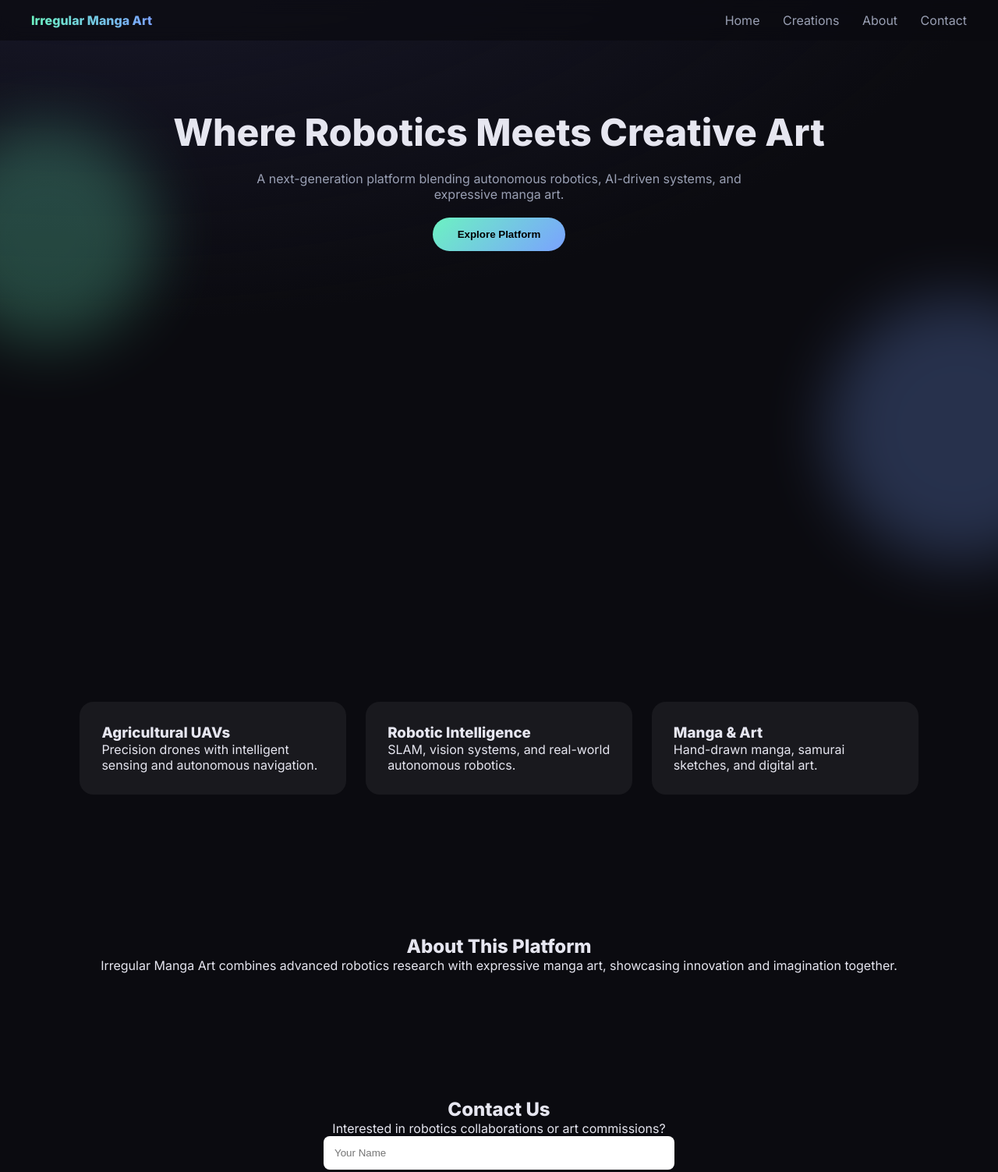
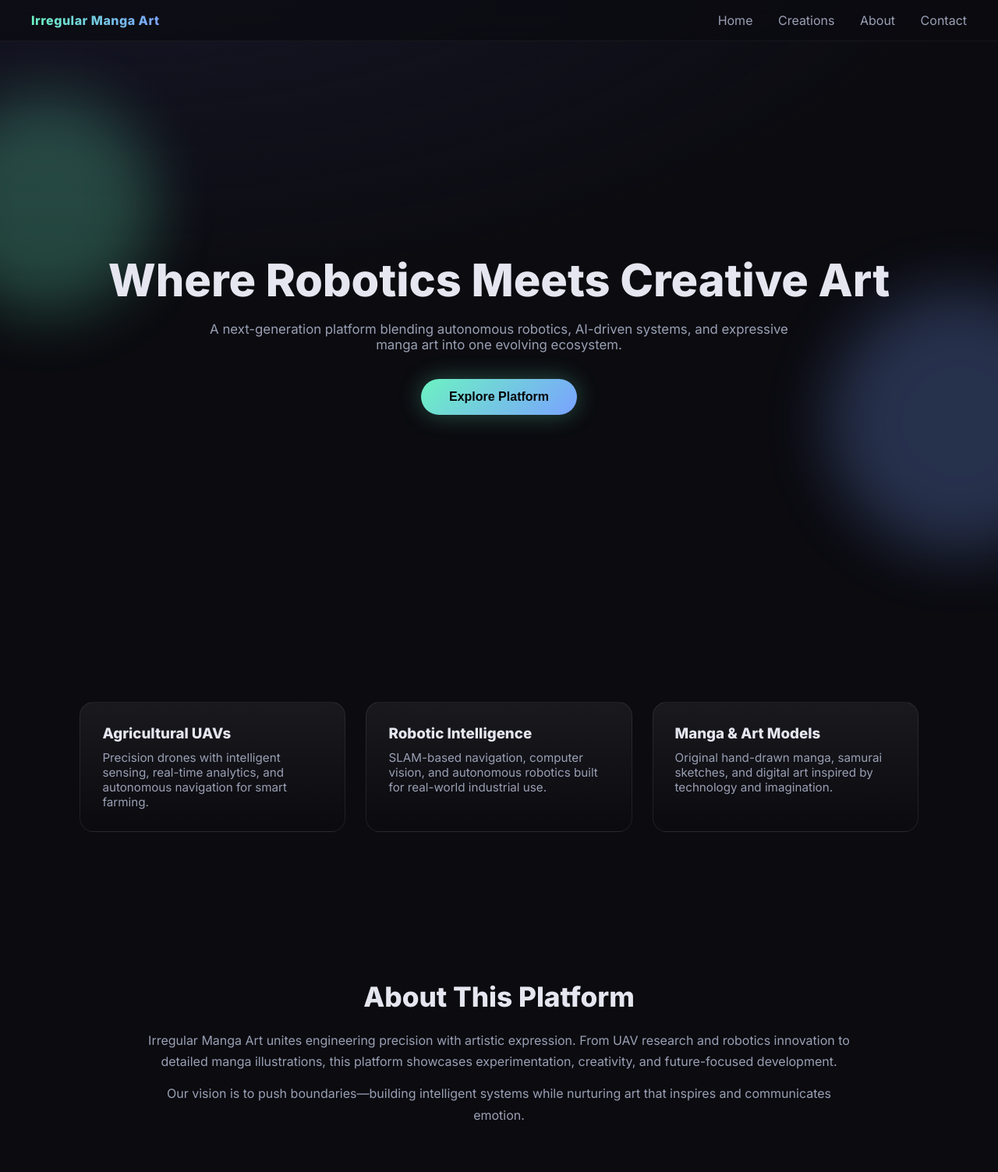
Before and after one commit to Surajpujar2704/irregular-manga-art, a plain HTML site: page frontend/index.html in a window 1280 px wide. Shown: the top 1503 px of the page at 78% size. Drawn offline with Linux system fonts and the light colour scheme.

```diff
--- a/frontend/index.html
+++ b/frontend/index.html
@@ -13,7 +13,7 @@
 </head>
 <body>
 
-  <!-- Floating Background -->
+  <!-- Floating background -->
   <div class="orb one"></div>
   <div class="orb two"></div>
 
@@ -31,7 +31,10 @@
   <!-- Hero -->
   <section id="home" class="hero">
     <h1>Where Robotics Meets Creative Art</h1>
-    <p>A next-generation platform blending autonomous robotics, AI-driven systems, and expressive manga art.</p>
+    <p>
+      A next-generation platform blending autonomous robotics, AI-driven systems,
+      and expressive manga art into one evolving ecosystem.
+    </p>
     <button onclick="comingSoon()">Explore Platform</button>
   </section>
 
@@ -39,15 +42,17 @@
   <section id="features" class="features">
     <div class="feature-card" onclick="comingSoon()">
       <h3>Agricultural UAVs</h3>
-      <p>Precision drones with intelligent sensing and autonomous navigation.</p>
+      <p>Precision drones with intelligent sensing, real-time analytics, and autonomous navigation for smart farming.</p>
     </div>
+
     <div class="feature-card" onclick="comingSoon()">
       <h3>Robotic Intelligence</h3>
-      <p>SLAM, vision systems, and real-world autonomous robotics.</p>
+      <p>SLAM-based navigation, computer vision, and autonomous robotics built for real-world industrial use.</p>
     </div>
+
     <div class="feature-card" onclick="comingSoon()">
-      <h3>Manga & Art</h3>
-      <p>Hand-drawn manga, samurai sketches, and digital art.</p>
+      <h3>Manga & Art Models</h3>
+      <p>Original hand-drawn manga, samurai sketches, and digital art inspired by technology and imagination.</p>
     </div>
   </section>
 
@@ -55,15 +60,20 @@
   <section id="about" class="info">
     <h2>About This Platform</h2>
     <p>
-      Irregular Manga Art combines advanced robotics research with expressive manga art,
-      showcasing innovation and imagination together.
+      Irregular Manga Art unites engineering precision with artistic expression.
+      From UAV research and robotics innovation to detailed manga illustrations,
+      this platform showcases experimentation, creativity, and future-focused development.
+    </p>
+    <p>
+      Our vision is to push boundaries—building intelligent systems while nurturing art
+      that inspires and communicates emotion.
     </p>
   </section>
 
   <!-- Contact -->
   <section id="contact" class="contact-section">
     <h2>Contact Us</h2>
-    <p>Interested in robotics collaborations or art commissions?</p>
+    <p>Interested in robotics collaborations or art commissions? Let’s connect.</p>
 
     <form id="contactForm" class="contact-form">
       <input type="text" id="name" placeholder="Your Name" required>
@@ -77,16 +87,15 @@
 
   <footer>© 2025 Irregular Manga Art. All Rights Reserved.</footer>
 
-  <!-- Coming Soon Modal -->
+  <!-- Modal -->
   <div class="modal" id="modal">
     <div class="modal-box">
       <h2>🚧 Coming Soon</h2>
-      <p>This section is under development.</p>
+      <p>This section is under active development.</p>
       <button onclick="closeModal()">Close</button>
     </div>
   </div>
 
-  <!-- External JS -->
   <script src="script.js"></script>
 </body>
 </html>
--- a/frontend/style.css
+++ b/frontend/style.css
@@ -7,137 +7,266 @@
   --muted:#9aa0b4;
 }
 
-*{margin:0;padding:0;box-sizing:border-box}
+*{
+  box-sizing:border-box;
+  margin:0;
+  padding:0;
+}
 
 body{
   font-family:Inter,system-ui,Arial,sans-serif;
   background:radial-gradient(1200px 600px at 10% -10%, #1a1a2e, transparent), var(--bg);
   color:var(--text);
   overflow-x:hidden;
+  scroll-behavior:smooth;
 }
 
-/* Navbar */
+/* ---------- NAVBAR ---------- */
 .navbar{
   position:fixed;
   top:0;
+  left:0;
   width:100%;
-  padding:16px 40px;
+  z-index:100;
   display:flex;
   justify-content:space-between;
+  align-items:center;
+  padding:16px 40px;
   background:rgba(11,11,16,0.7);
   backdrop-filter:blur(10px);
-  z-index:100;
+  border-bottom:1px solid rgba(255,255,255,0.05);
 }
+
 .logo{
   font-weight:800;
+  letter-spacing:0.5px;
   background:linear-gradient(90deg,var(--accent),var(--accent2));
   -webkit-background-clip:text;
   color:transparent;
 }
+
 nav a{
-  margin-left:25px;
+  margin-left:28px;
+  text-decoration:none;
   color:var(--muted);
-  text-decoration:none;
+  font-weight:500;
+  position:relative;
 }
-nav a:hover{color:white}
 
-/* Hero */
+nav a::after{
+  content:"";
+  position:absolute;
+  left:0;
+  bottom:-6px;
+  width:0;
+  height:2px;
+  background:var(--accent);
+  transition:0.3s;
+}
+
+nav a:hover{
+  color:var(--text);
+}
+nav a:hover::after{
+  width:100%;
+}
+
+/* ---------- HERO ---------- */
 .hero{
   min-height:100vh;
-  padding-top:140px;
+  display:flex;
+  flex-direction:column;
+  justify-content:center;
+  align-items:center;
   text-align:center;
+  padding:120px 20px 60px;
 }
+
 .hero h1{
-  font-size:3rem;
+  font-size:clamp(2.2rem,5vw,3.6rem);
+  line-height:1.1;
+  margin-bottom:20px;
+  animation:fadeUp 1s ease forwards;
 }
+
 .hero p{
-  max-width:700px;
-  margin:20px auto;
+  max-width:760px;
   color:var(--muted);
+  font-size:1.05rem;
+  animation:fadeUp 1.2s ease forwards;
 }
+
 .hero button{
-  padding:14px 32px;
+  margin-top:34px;
+  padding:14px 36px;
+  font-size:1rem;
   border:none;
   border-radius:30px;
+  cursor:pointer;
   background:linear-gradient(135deg,var(--accent),var(--accent2));
+  color:#050508;
   font-weight:700;
-  cursor:pointer;
+  box-shadow:0 0 30px rgba(108,242,194,0.3);
+  transition:transform .2s, box-shadow .2s;
 }
 
-/* Floating orbs */
+.hero button:hover{
+  transform:translateY(-3px);
+  box-shadow:0 0 50px rgba(108,242,194,0.6);
+}
+
+/* ---------- FLOATING ORBS ---------- */
 .orb{
   position:absolute;
   border-radius:50%;
   filter:blur(40px);
   opacity:0.25;
+  animation:float 12s infinite ease-in-out;
 }
-.orb.one{width:280px;height:280px;background:#6cf2c2;top:20%;left:-80px}
-.orb.two{width:340px;height:340px;background:#7aa2ff;bottom:10%;right:-120px}
 
-/* Features */
+.orb.one{
+  width:280px;
+  height:280px;
+  background:#6cf2c2;
+  top:20%;
+  left:-80px;
+}
+
+.orb.two{
+  width:340px;
+  height:340px;
+  background:#7aa2ff;
+  bottom:10%;
+  right:-120px;
+  animation-delay:3s;
+}
+
+/* ---------- FEATURES ---------- */
 .features{
-  padding:100px 8%;
   display:grid;
   grid-template-columns:repeat(auto-fit,minmax(260px,1fr));
-  gap:25px;
+  gap:26px;
+  padding:100px 8%;
 }
+
 .feature-card{
-  background:rgba(255,255,255,0.06);
+  background:linear-gradient(180deg,rgba(255,255,255,0.06),rgba(255,255,255,0));
+  border:1px solid rgba(255,255,255,0.08);
+  border-radius:18px;
   padding:28px;
-  border-radius:18px;
   cursor:pointer;
+  position:relative;
+  overflow:hidden;
+  transition:transform .35s, box-shadow .35s, border .35s;
 }
+
 .feature-card:hover{
   transform:translateY(-10px);
+  box-shadow:0 30px 80px rgba(0,0,0,0.6);
+  border-color:rgba(122,162,255,0.4);
 }
 
-/* Info */
+.feature-card h3{
+  margin-bottom:10px;
+}
+
+.feature-card p{
+  color:var(--muted);
+  font-size:0.95rem;
+}
+
+/* ---------- INFO ---------- */
 .info{
-  padding:80px 10%;
+  padding:90px 10%;
   text-align:center;
 }
 
-/* Contact */
+.info h2{
+  font-size:2.2rem;
+  margin-bottom:22px;
+}
+
+.info p{
+  color:var(--muted);
+  max-width:900px;
+  margin:0 auto 14px;
+  line-height:1.7;
+}
+
+/* ---------- CONTACT ---------- */
 .contact-section{
-  padding:80px 10%;
+  padding:90px 10%;
   text-align:center;
+  background:linear-gradient(180deg,transparent,#0f1020);
 }
+
 .contact-form{
-  max-width:450px;
-  margin:auto;
+  max-width:520px;
+  margin:30px auto 0;
   display:grid;
-  gap:15px;
+  gap:14px;
 }
+
 .contact-form input,
 .contact-form textarea{
-  padding:14px;
-  border-radius:8px;
-  border:none;
-}
-.contact-form button{
-  background:var(--accent2);
-  border:none;
-  padding:14px;
-  font-weight:700;
+  padding:14px 16px;
+  border-radius:10px;
+  border:1px solid rgba(255,255,255,0.1);
+  background:#0d0e18;
+  color:var(--text);
 }
 
-/* Modal */
+.contact-form button{
+  margin-top:10px;
+  padding:14px;
+  border-radius:10px;
+  border:none;
+  cursor:pointer;
+  font-weight:700;
+  background:var(--accent2);
+  color:#050508;
+}
+
+/* ---------- FOOTER ---------- */
+footer{
+  padding:20px;
+  text-align:center;
+  color:var(--muted);
+  font-size:0.85rem;
+  border-top:1px solid rgba(255,255,255,0.05);
+}
+
+/* ---------- MODAL ---------- */
 .modal{
   position:fixed;
   inset:0;
   display:none;
   place-items:center;
+  z-index:200;
   background:rgba(0,0,0,0.7);
 }
+
 .modal-box{
   background:var(--card);
-  padding:30px;
+  padding:36px;
   border-radius:20px;
+  text-align:center;
+  box-shadow:0 40px 100px rgba(0,0,0,0.8);
 }
 
-/* Footer */
-footer{
-  padding:20px;
-  text-align:center;
-  color:var(--muted);
+/* ---------- ANIMATIONS ---------- */
+@keyframes fadeUp{
+  from{opacity:0; transform:translateY(30px)}
+  to{opacity:1; transform:none}
 }
+
+@keyframes float{
+  0%,100%{transform:translateY(0)}
+  50%{transform:translateY(-40px)}
+}
+
+/* ---------- RESPONSIVE ---------- */
+@media(max-width:768px){
+  nav a{margin-left:16px}
+  .features{padding:70px 6%}
+}
```
